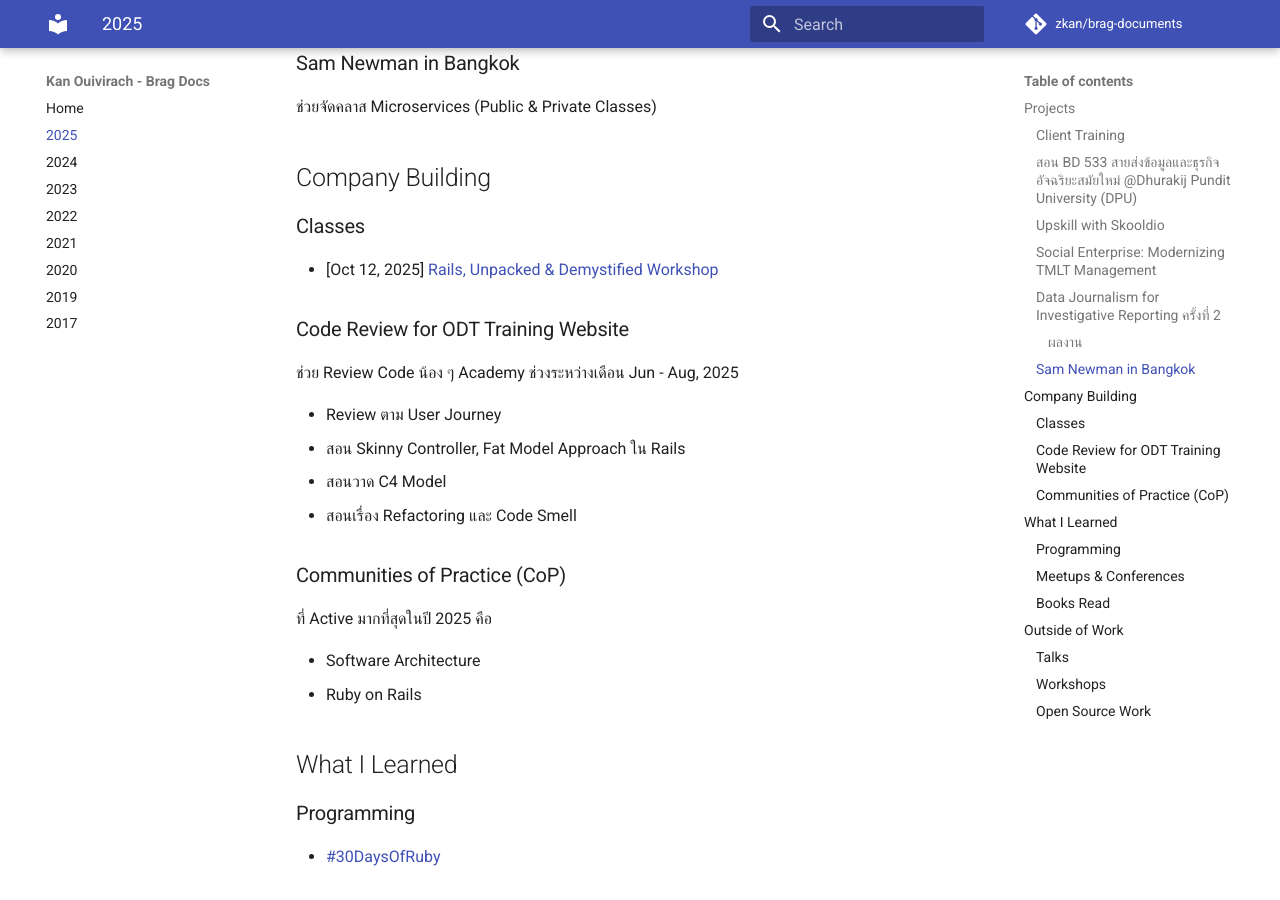
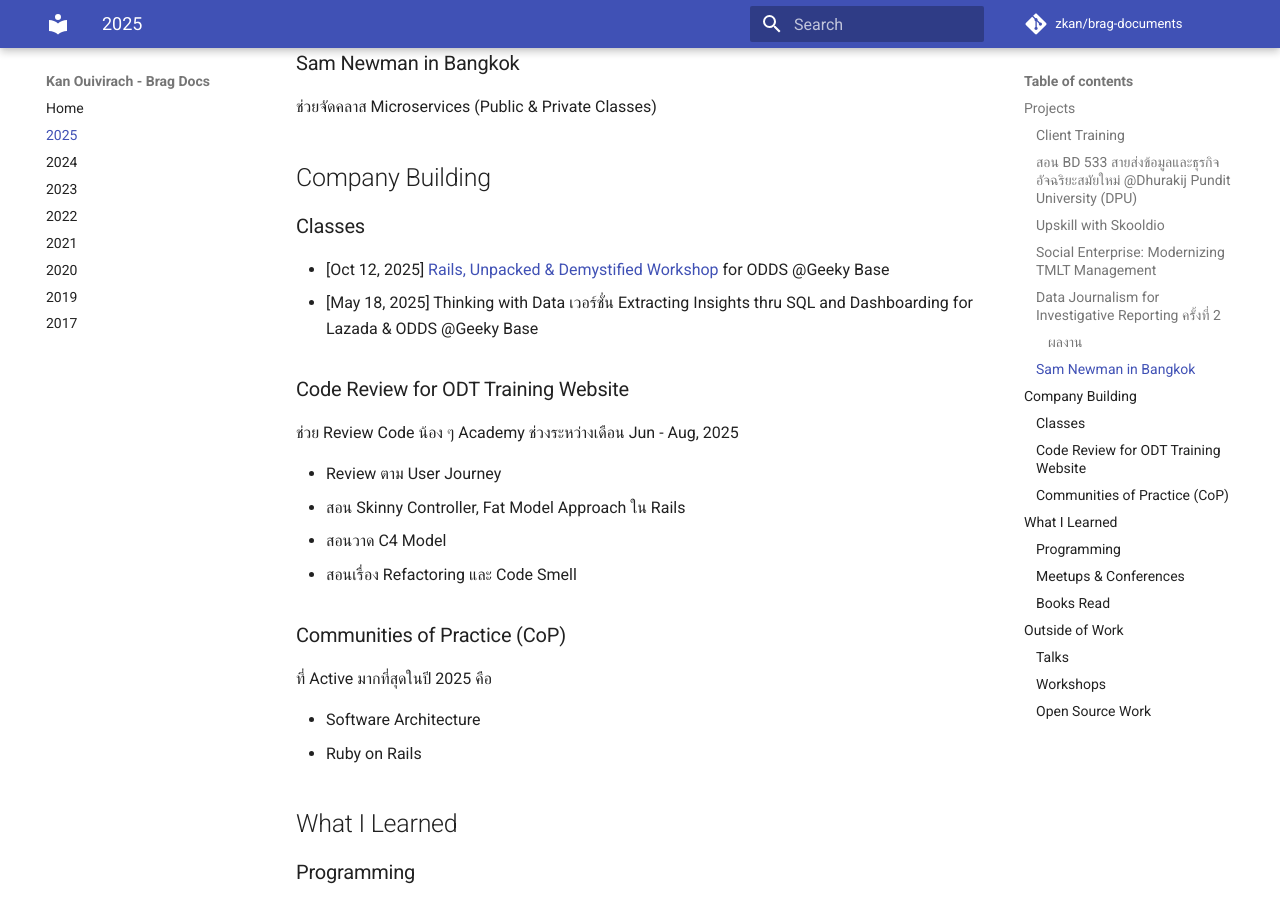
Before and after one commit to zkan/brag-documents, an MkDocs documentation site: the page built from docs/2025.md, in a window 1280 px wide and 900 px high, scrolled down 1649 px. Built offline with MkDocs 1.6.1 and Material for MkDocs 9.7.7, drawn with Linux system fonts in a browser that asks for light colours; comment, search, counter and statistics services are not loaded.

Commit message:
Add thinking with data for Lazada

```diff
--- a/docs/2025.md
+++ b/docs/2025.md
@@ -81,6 +81,9 @@
 
 * [Oct 12, 2025] [Rails, Unpacked & Demystified
 Workshop](https://zkan.github.io/rails-unpacked-and-demystified-workshop/){target=_blank}
+for ODDS @Geeky Base
+* [May 18, 2025] Thinking with Data เวอร์ชั่น Extracting Insights thru SQL and
+Dashboarding for Lazada & ODDS @Geeky Base
 
 ### Code Review for ODT Training Website
 
```
